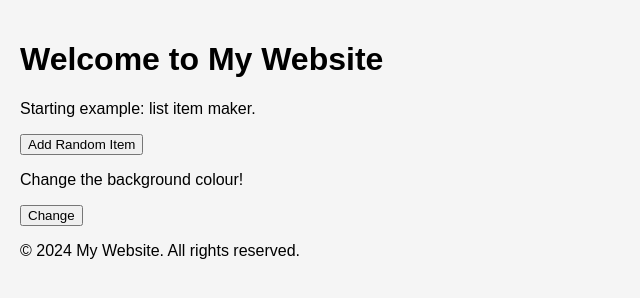
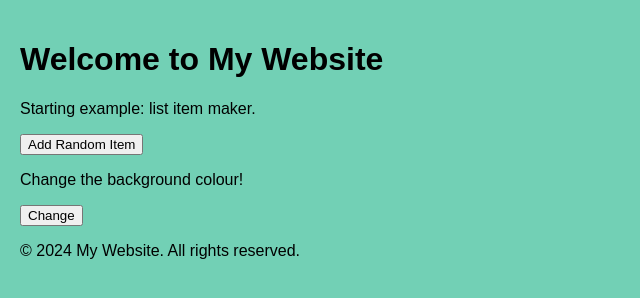
Before and after one commit to MitchHynes/jstutorial, a plain HTML site: page index.html in a window 1280 px wide. Both pictures are taken after a click on the button "Change". Shown: the whole page, without its empty margins (0-640 px from the left). Drawn offline with Linux system fonts and the light colour scheme.

Commit message:
feature to change background color on button click complete

```diff
--- a/index.html
+++ b/index.html
@@ -7,7 +7,7 @@
     <script src="static/include.js"></script>
     <link rel="stylesheet" href="static/style.css">
 </head>
-<body>
+<body id="body" background-color="white">
     <header>
         <h1>Welcome to My Website</h1>
     </header>
@@ -49,14 +49,16 @@
 
 		<script>
 				window.onload = function() {
-						const changeColour = changeColour();
-						console.log("Created struct:", changeColour);
+						console.log("in change colour function");
 				}
+
 				document.getElementById("btn-change-background-colour").onclick = function() {
-						const new_r = ${Math.floor(Math.random() * 255)};
-						const new_g = ${Math.floor(Math.random() * 255)};
-						const new_b = ${Math.floor(Math.random() * 255)};
-						body { background-color: rgb(new_r,new_g,new_b) }
+						console.log("clicked change colour button")
+						let new_r = `${Math.floor(Math.random() * 255)}`;
+						let new_g = `${Math.floor(Math.random() * 255)}`;
+						let new_b = `${Math.floor(Math.random() * 255)}`;
+						console.log(`new_r = ${new_r} new_g = ${new_g} new_b = ${new_b}`);
+						document.body.style.backgroundColor = `rgb(${new_r} ,${new_g} ,${new_b})`;
 				}
 		</script>
 
```
